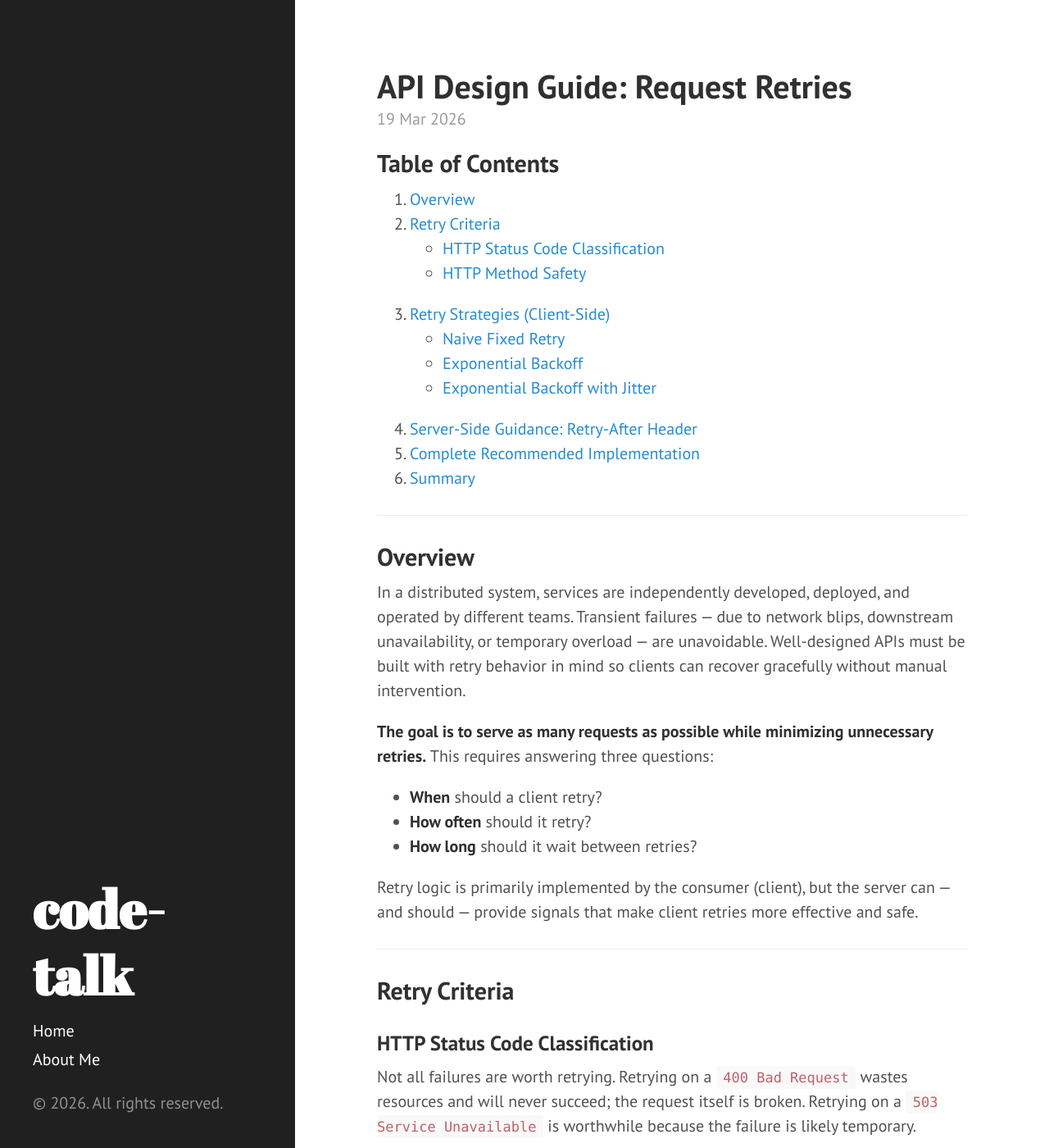
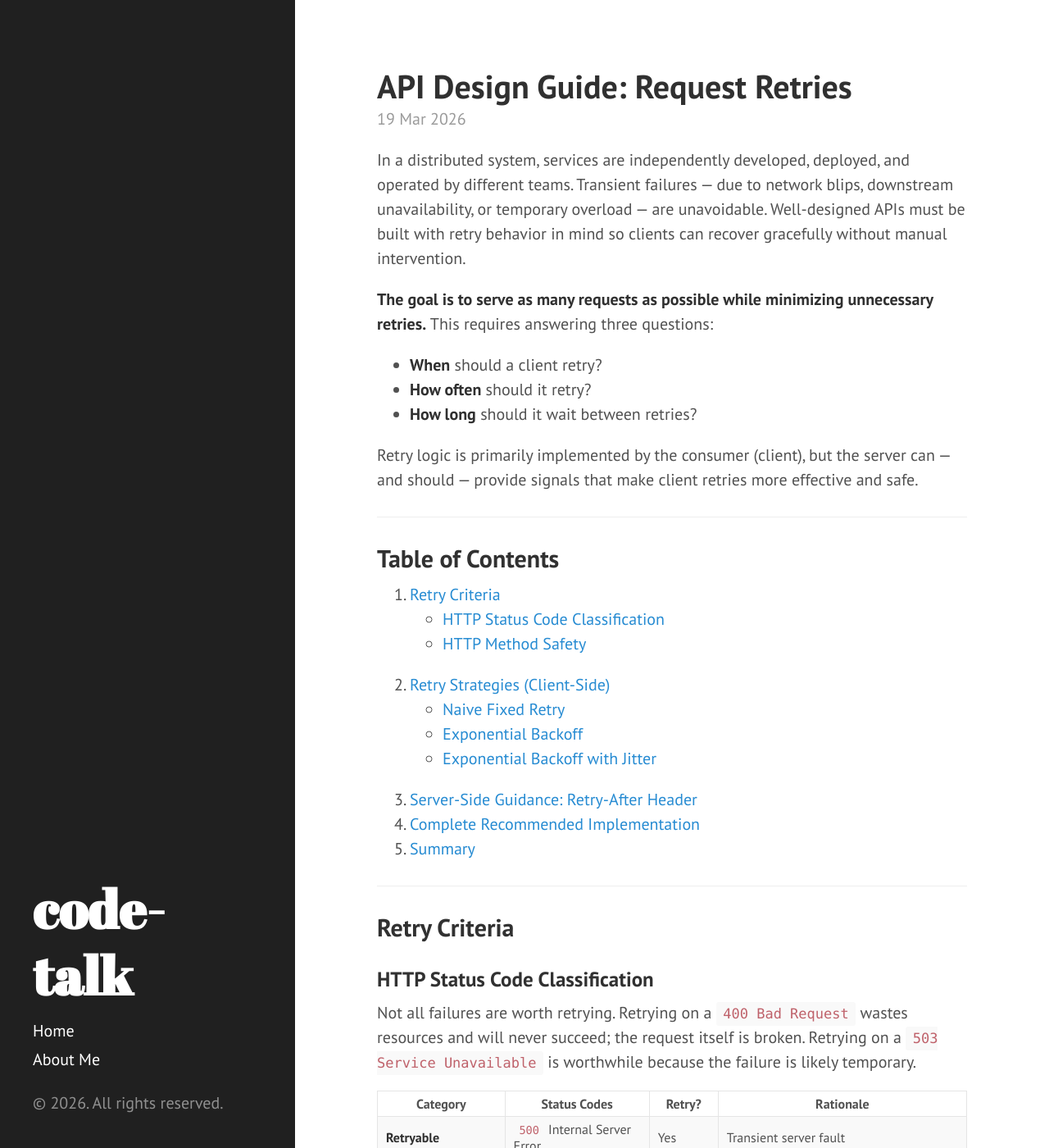
Before and after one commit to code-atom/code-atom.github.io, a Jekyll site: the page built from _posts/2026-03-19-api-design-guide-request-retries.markdown, in a window 1280 px wide and 1400 px high. Shown: the whole window at 82% size. Built offline with Jekyll 4.4.1, drawn with Linux system fonts in a browser that asks for light colours; Markdown is read by kramdown in place of the engine named in the settings; some of the changed lines change nothing that is shown.

Commit message:
Updated Api Design Guide Request Retries

```diff
--- a/_posts/2026-03-19-api-design-guide-request-retries.markdown
+++ b/_posts/2026-03-19-api-design-guide-request-retries.markdown
@@ -11,24 +11,6 @@ tags:
 layout: post
 ---
 
-## Table of Contents
-
-1. [Overview](#overview)
-2. [Retry Criteria](#retry-criteria)
-   - [HTTP Status Code Classification](#http-status-code-classification)
-   - [HTTP Method Safety](#http-method-safety)
-3. [Retry Strategies (Client-Side)](#retry-strategies-client-side)
-   - [Naive Fixed Retry](#1-naive-fixed-retry)
-   - [Exponential Backoff](#2-exponential-backoff)
-   - [Exponential Backoff with Jitter](#3-exponential-backoff-with-jitter-recommended)
-4. [Server-Side Guidance: Retry-After Header](#server-side-guidance-retry-after-header)
-5. [Complete Recommended Implementation](#complete-recommended-implementation)
-6. [Summary](#summary)
-
----
-
-## Overview
-
 In a distributed system, services are independently developed, deployed, and operated by different teams. Transient failures — due to network blips, downstream unavailability, or temporary overload — are unavoidable. Well-designed APIs must be built with retry behavior in mind so clients can recover gracefully without manual intervention.
 
 **The goal is to serve as many requests as possible while minimizing unnecessary retries.** This requires answering three questions:
@@ -40,6 +22,22 @@ In a distributed system, services are independently developed, deployed, and ope
 Retry logic is primarily implemented by the consumer (client), but the server can — and should — provide signals that make client retries more effective and safe.
 
 ---
+
+## Table of Contents
+
+1. [Retry Criteria](#retry-criteria)
+   - [HTTP Status Code Classification](#http-status-code-classification)
+   - [HTTP Method Safety](#http-method-safety)
+2. [Retry Strategies (Client-Side)](#retry-strategies-client-side)
+   - [Naive Fixed Retry](#1-naive-fixed-retry)
+   - [Exponential Backoff](#2-exponential-backoff)
+   - [Exponential Backoff with Jitter](#3-exponential-backoff-with-jitter-recommended)
+3. [Server-Side Guidance: Retry-After Header](#server-side-guidance-retry-after-header)
+4. [Complete Recommended Implementation](#complete-recommended-implementation)
+5. [Summary](#summary)
+
+---
+
 
 ## Retry Criteria
 
```
